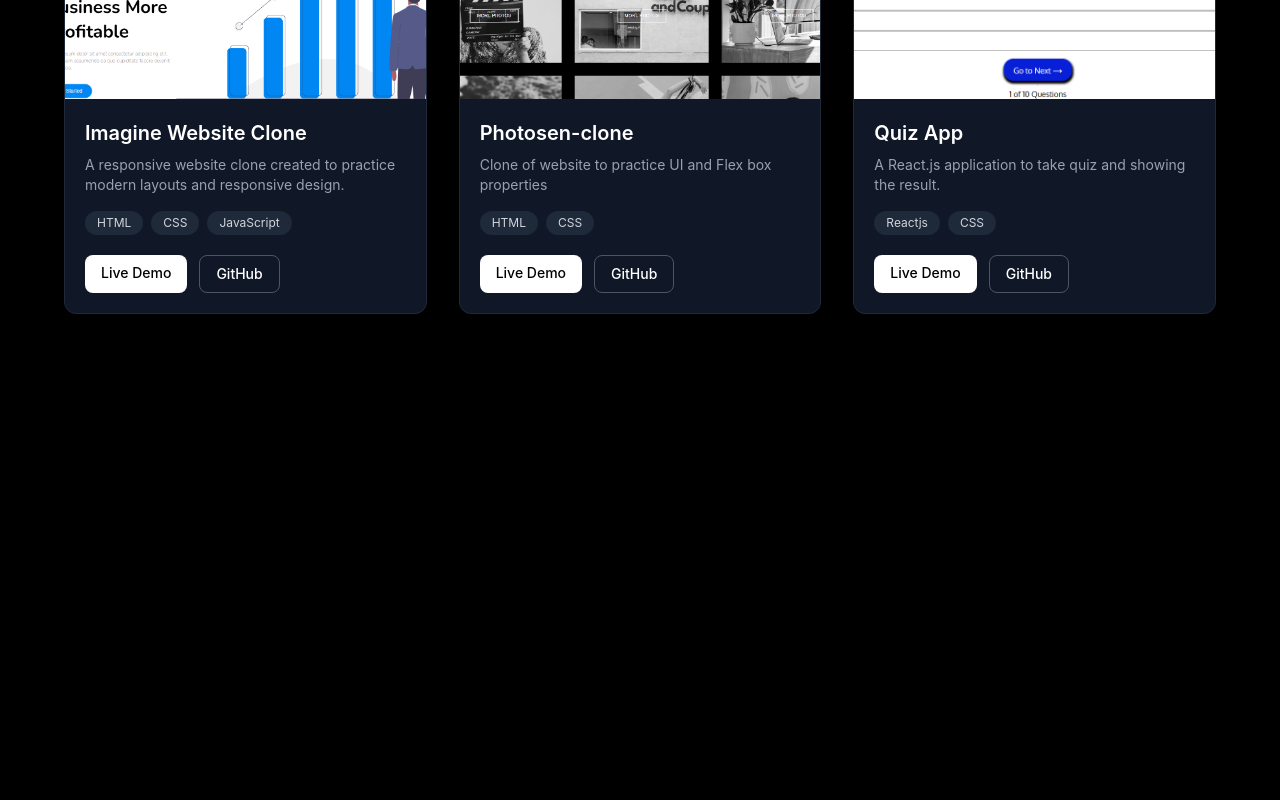
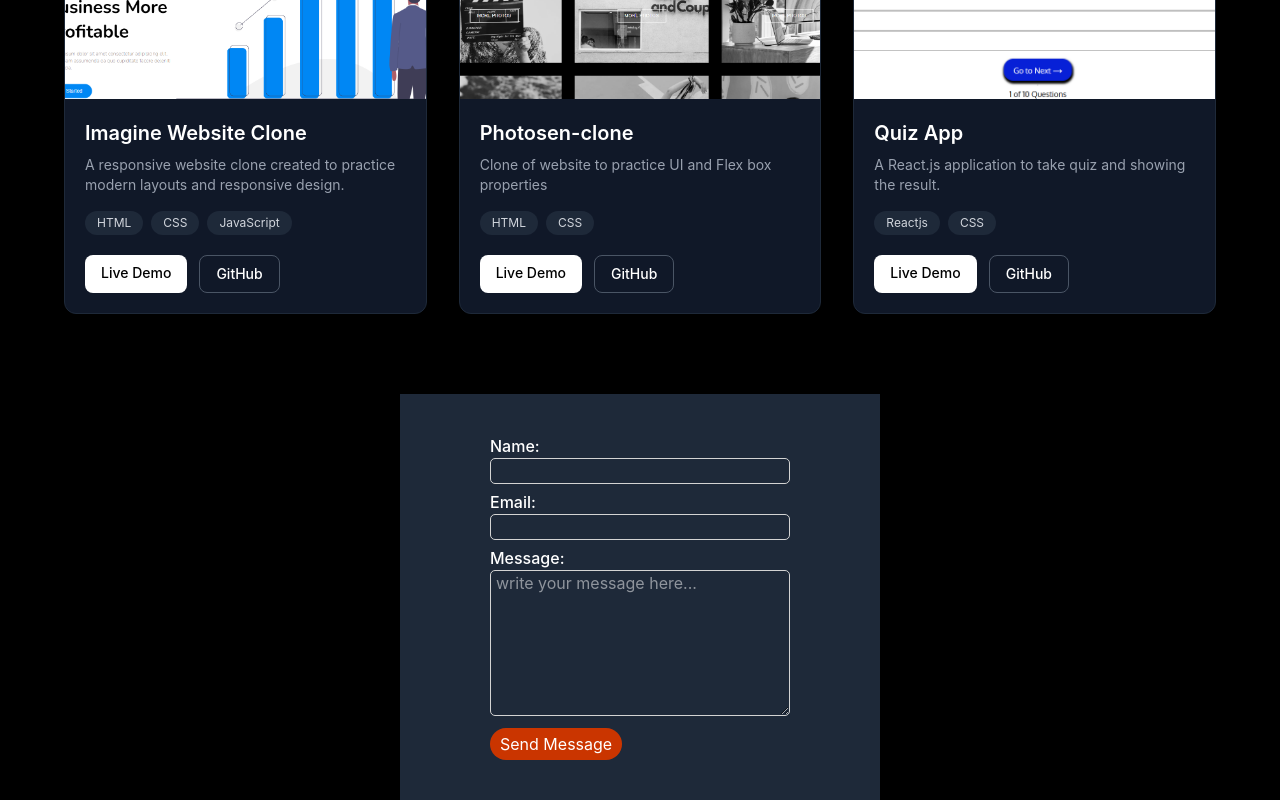
Before and after one commit to ahmedbilal019/Personal-portfolio-task, a React (Vite) app: page / in a window 1280 px wide. Shown: the part 2384-3184 px from the top of the page. Before the commit the page ends 2778 px from the top, so only its background shows below. Built offline with nearby package versions, Linux system fonts and the light colour scheme.

Commit message:
creating contact form and render it in app.jsx

```diff
--- a/src/App.css
+++ b/src/App.css
@@ -22,3 +22,11 @@ html {
   width: 150px;
   height: 150px;
 }
+.inputField {
+  padding-left: 5px;
+  padding-right: 5px;
+  width: 300px;
+  min-width: 150px;
+  border: 0.2px solid lightgray;
+  border-radius: 5px;
+}
--- a/src/App.jsx
+++ b/src/App.jsx
@@ -5,6 +5,7 @@ import Hero from "./Components/Hero";
 import About from "./Components/About";
 import Skills from "./Components/Skills";
 import Projects from "./Components/Projects";
+import Contact from "./Components/Contact";
 
 function App() {
   return (
@@ -17,6 +18,7 @@ function App() {
       <About></About>
       <Skills></Skills>
       <Projects></Projects>
+      <Contact></Contact>
     </>
   );
 }
--- a/src/Components/Contact.jsx
+++ b/src/Components/Contact.jsx
@@ -0,0 +1,64 @@
+import React from "react";
+
+function Contact() {
+  return (
+    <section className="bg-gray-800 max-w-4 flex justify-center m-auto px-60 py-10">
+      <form action="" className="flex flex-col gap-1.5">
+        <div>
+          <label htmlFor="" className="font-medium text-base">
+            Name:
+          </label>
+          <br />
+          <input
+            type="text"
+            name="yourName"
+            id=""
+            required
+            className="inputField"
+          />
+        </div>
+
+        <div>
+          {" "}
+          <label htmlFor="" className="font-medium text-base">
+            Email:
+          </label>
+          <br />
+          <input
+            type="email"
+            name="email"
+            id="email"
+            required
+            className="inputField"
+          />
+        </div>
+
+        <div>
+          <label htmlFor="" className="font-medium text-base">
+            Message:
+          </label>
+          <br />
+          <textarea
+            name="message"
+            id="message"
+            placeholder="write your message here..."
+            className="inputField"
+            rows="6"
+
+          ></textarea>
+        </div>
+        <div>
+          <button
+            type="submit"
+            className="bg-orange-700 px-2.5 py-1 rounded-3xl
+               hover:bg-orange-500 "
+          >
+            Send Message
+          </button>
+        </div>
+      </form>
+    </section>
+  );
+}
+
+export default Contact;
```
